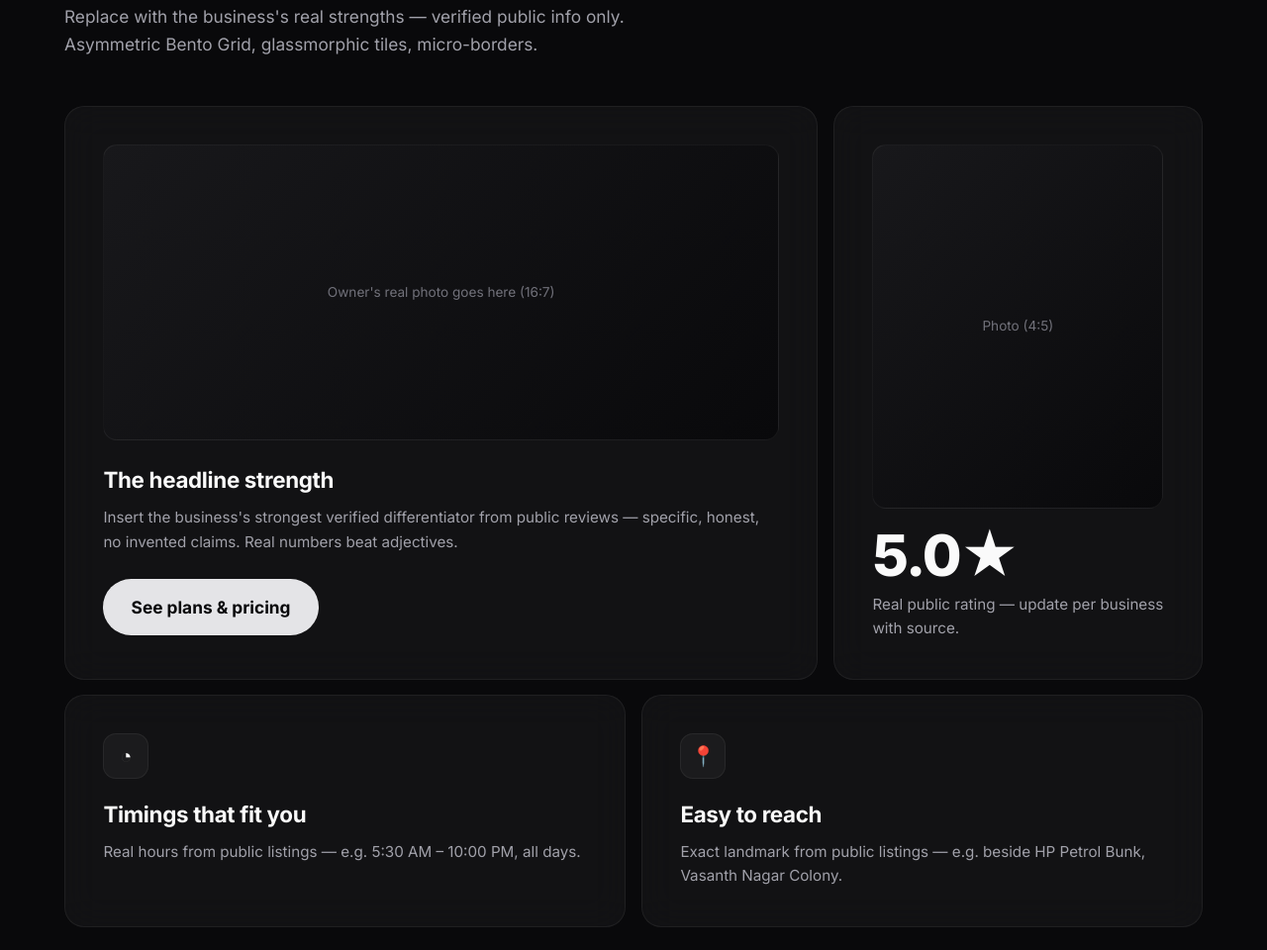
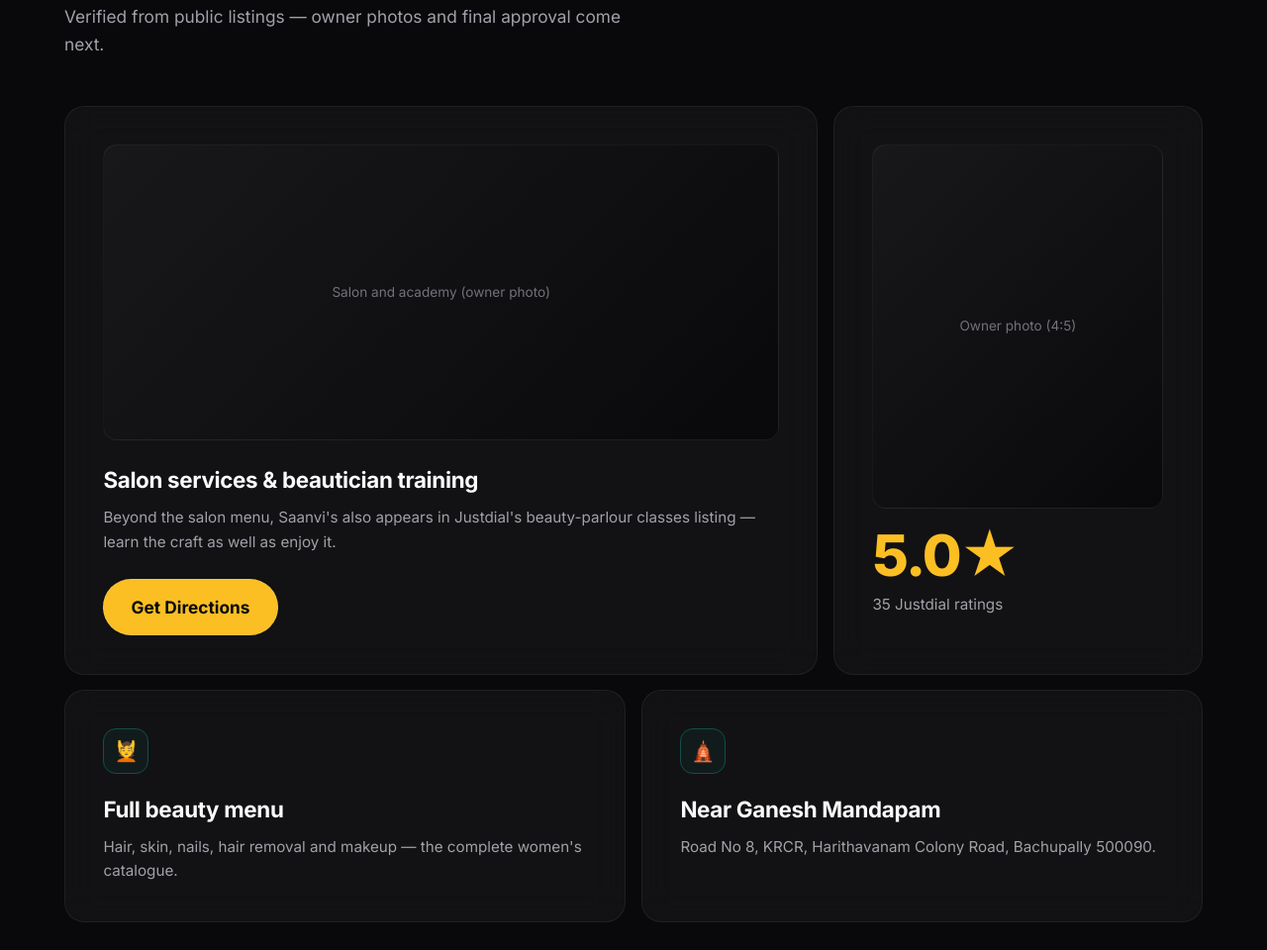
Before and after one commit to GowthamRedddy/saanvi-s-beauty-salon-demo, a plain HTML site: page index.html in a window 1280 px wide. Shown: the part 932-1892 px from the top of the page at 99% size. Drawn offline with nearby package versions, Linux system fonts and the light colour scheme.

Commit message:
Publish demo: Saanvi's Beauty Salon

```diff
--- a/index.html
+++ b/index.html
@@ -180,6 +180,14 @@
     [data-reveal]{opacity:1!important;filter:none!important;transform:none!important}
   }
 </style>
+
+<style>:root{--accent:#0d9488;}
+  .kicker{color:#fbbf24;border-color:#134e4a;background:#134e4a26;}
+  h1 em{background:linear-gradient(90deg,#fbbf24 20%,#134e4a);-webkit-background-clip:text;background-clip:text;}
+  .stat{color:#fbbf24;}
+  .tile .icon{color:#fbbf24;border-color:#134e4a;background:#134e4a26;}
+  .btn{background:#fbbf24;}
+</style>
 </head>
 <body>
 
@@ -198,10 +206,9 @@
     <div class="wrap">
       <span class="kicker" data-hero-stagger>Road No 8, KRCR, Harithavanam Colony Road, near Ganesh Mandapam, Bachupally, Hyderabad 500090, Hyderabad</span>
       <h1 data-hero-stagger>Saanvi's Beauty Salon<br><em>— experience it online</em></h1>
-      <p class="lead" data-hero-stagger>Everything about Saanvi's Beauty Salon in one premium place — browse, choose, and book directly on WhatsApp in seconds.</p>
+      <p class="lead" data-hero-stagger>A perfect 5.0★ women's salon on Harithavanam Colony Road — beauty services and beautician training under one roof.</p>
       <div class="cta-row" data-hero-stagger>
-        <a class="btn wa" href="https://wa.me/91N/A(notpublic)?text=Namaste!%20I%20found%20Saanvi's Beauty Salon%20online%20and%20want%20to%20know%20more."
-           aria-label="Chat with Saanvi's Beauty Salon on WhatsApp">💬 WhatsApp Us</a>
+        <a class="btn" href="https://www.google.com/maps/search/?api=1&query=Saanvi%27s+Beauty+Salon%2C+Road+No+8%2C+Harithavanam+Colony+Road%2C+Bachupally%2C+Hyderabad+500090">📍 Get Directions</a>
         <a class="btn ghost" href="#services">Explore Services</a>
       </div>
     </div>
@@ -211,28 +218,28 @@
   <section id="services">
     <div class="wrap">
       <h2 class="sec" data-reveal="0">Why customers choose Saanvi's Beauty Salon</h2>
-      <p class="sec-sub" data-reveal="0.05">Replace with the business's real strengths — verified public info only. Asymmetric Bento Grid, glassmorphic tiles, micro-borders.</p>
+      <p class="sec-sub" data-reveal="0.05">Verified from public listings — owner photos and final approval come next.</p>
       <div class="bento">
         <article class="tile t-a" data-reveal="0" data-tilt>
-          <div class="media">Owner's real photo goes here (16:7)</div>
-          <h3>The headline strength</h3>
-          <p>Insert the business's strongest verified differentiator from public reviews — specific, honest, no invented claims. Real numbers beat adjectives.</p>
-          <a class="btn" style="margin-top:1.6rem" href="#contact">See plans &amp; pricing</a>
+          <div class="media">Salon and academy (owner photo)</div>
+          <h3>Salon services &amp; beautician training</h3>
+          <p>Beyond the salon menu, Saanvi's also appears in Justdial's beauty-parlour classes listing — learn the craft as well as enjoy it.</p>
+          <a class="btn" style="margin-top:1.6rem" href="https://www.google.com/maps/search/?api=1&query=Saanvi%27s+Beauty+Salon%2C+Road+No+8%2C+Harithavanam+Colony+Road%2C+Bachupally%2C+Hyderabad+500090">Get Directions</a>
         </article>
         <article class="tile tile-b t-b" data-reveal="0.08" data-tilt>
-          <div class="media">Photo (4:5)</div>
+          <div class="media">Owner photo (4:5)</div>
           <div class="stat">5.0★</div>
-          <p class="stat-sub">Real public rating — update per business with source.</p>
+          <p class="stat-sub">35 Justdial ratings</p>
         </article>
         <article class="tile t-c" data-reveal="0" data-tilt>
-          <div class="icon">◔</div>
-          <h3>Timings that fit you</h3>
-          <p>Real hours from public listings — e.g. 5:30 AM – 10:00 PM, all days.</p>
+          <div class="icon">💆</div>
+          <h3>Full beauty menu</h3>
+          <p>Hair, skin, nails, hair removal and makeup — the complete women's catalogue.</p>
         </article>
         <article class="tile t-d" data-reveal="0.08" data-tilt>
-          <div class="icon">📍</div>
-          <h3>Easy to reach</h3>
-          <p>Exact landmark from public listings — e.g. beside HP Petrol Bunk, Vasanth Nagar Colony.</p>
+          <div class="icon">🛕</div>
+          <h3>Near Ganesh Mandapam</h3>
+          <p>Road No 8, KRCR, Harithavanam Colony Road, Bachupally 500090.</p>
         </article>
       </div>
     </div>
@@ -244,10 +251,10 @@
       <h2 class="sec" data-reveal="0">Gallery</h2>
       <p class="sec-sub" data-reveal="0.05">Owner's real photos go here after approval — placeholders until then.</p>
       <div class="gallery">
-        <div class="ph" data-reveal="0" data-tilt>Photo 1<br>(from owner)</div>
-        <div class="ph" data-reveal="0.06" data-tilt>Photo 2<br>(from owner)</div>
-        <div class="ph" data-reveal="0.12" data-tilt>Photo 3<br>(from owner)</div>
-        <div class="ph" data-reveal="0.18" data-tilt>Photo 4<br>(from owner)</div>
+        <div class="ph" data-reveal="0.0" data-tilt>Hair &amp; Styling<br>(from owner)</div>
+        <div class="ph" data-reveal="0.06" data-tilt>Skin &amp; Facials<br>(from owner)</div>
+        <div class="ph" data-reveal="0.12" data-tilt>Occasion Makeup<br>(from owner)</div>
+        <div class="ph" data-reveal="0.18" data-tilt>Training Classes<br>(from owner)</div>
       </div>
     </div>
   </section>
@@ -256,9 +263,9 @@
   <section id="contact">
     <div class="wrap">
       <div class="contact-card" data-reveal="0" data-tilt>
-        <h2>Visit or message us</h2>
-        <p>Saanvi's Beauty Salon · Road No 8, KRCR, Harithavanam Colony Road, near Ganesh Mandapam, Bachupally, Hyderabad 500090, Hyderabad</p>
-        <a class="btn wa" href="https://wa.me/91N/A(notpublic)" aria-label="Open WhatsApp chat with Saanvi's Beauty Salon">💬 Chat on WhatsApp</a>
+        <h2>Visit us</h2>
+        <p>Saanvi's Beauty Salon · Bachupally, Hyderabad — walk in, or find us on the map</p>
+        <a class="btn" href="https://www.google.com/maps/search/?api=1&query=Saanvi%27s+Beauty+Salon%2C+Road+No+8%2C+Harithavanam+Colony+Road%2C+Bachupally%2C+Hyderabad+500090">📍 Get Directions</a>
       </div>
     </div>
   </section>
```
